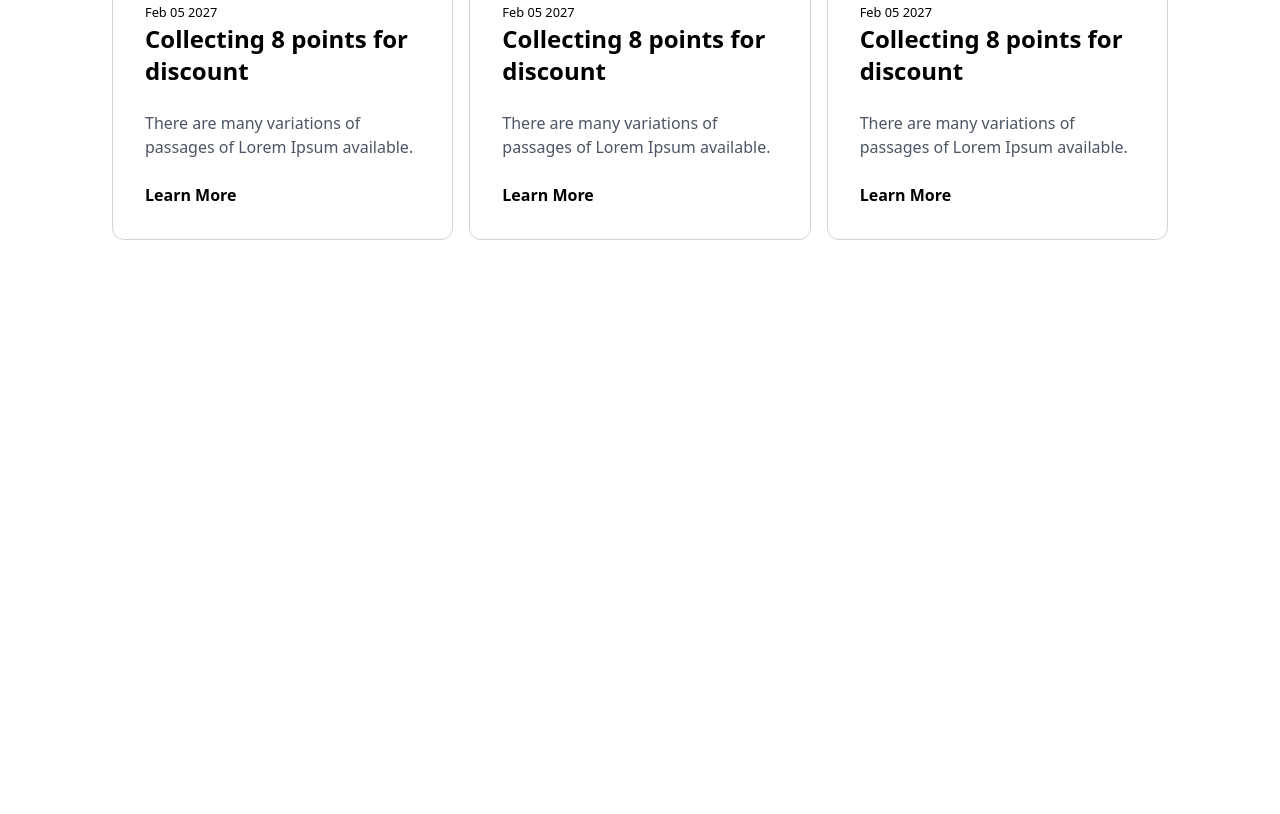
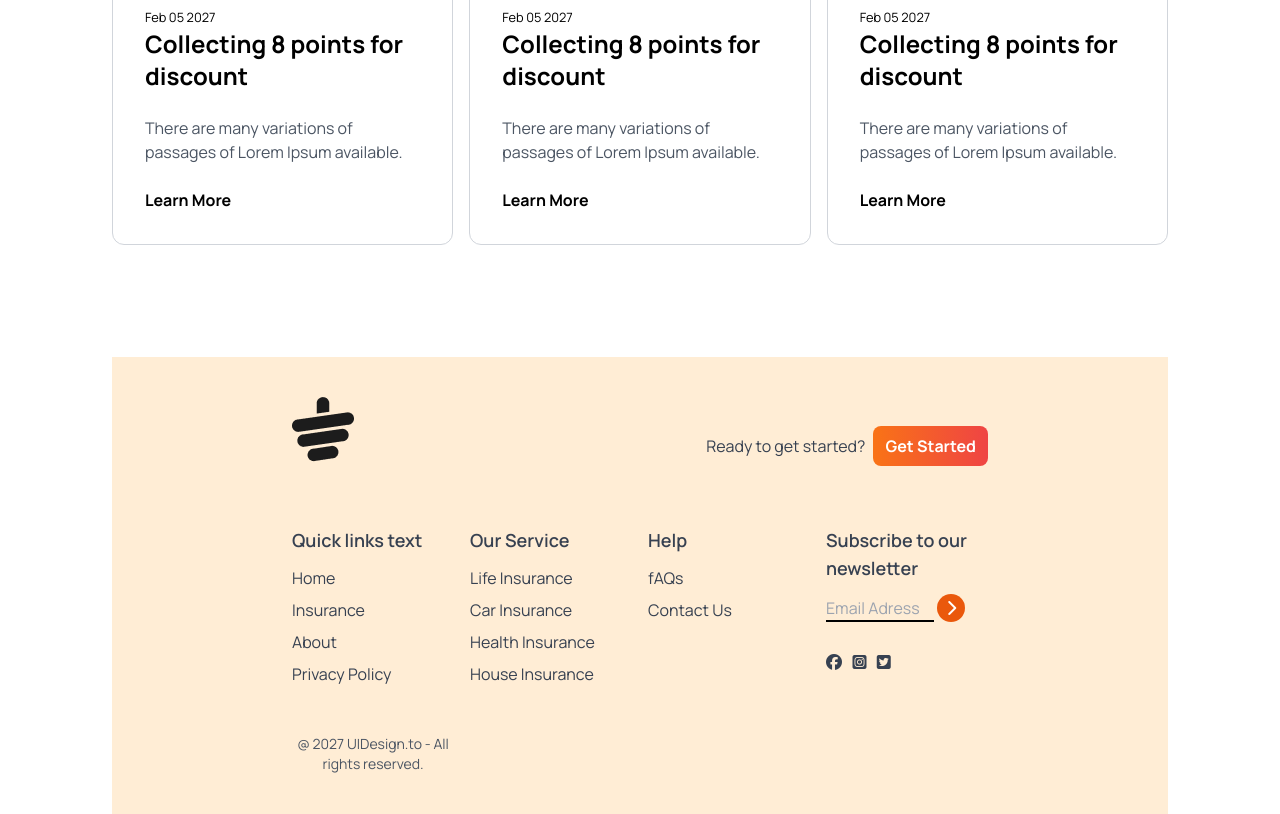
Before and after one commit to rezaulHassan/tea-house-with-tailwind, a plain HTML site: page index.html in a window 1280 px wide. Shown: the part 2737-3551 px from the top of the page. Before the commit the page ends 3089 px from the top, so only its background shows below. Drawn offline with nearby package versions, Linux system fonts and the light colour scheme.

Commit message:
project completed

```diff
--- a/index.html
+++ b/index.html
@@ -17,6 +17,9 @@
             extend: {
               colors: {
                 clifford: '#da373d',
+              },
+              fontFamily: {
+                manrope: ['Manrope', 'sans-serif'],
               }
             }
           }
@@ -24,7 +27,7 @@
       </script>
     <title>Tea House</title>
 </head>
-<body>
+<body class="font-manrope">
   <!-- main content -->
     <main class="max-w-screen-xl mx-auto px-16 lg:px-28">
       <!-- header section -->
@@ -275,6 +278,118 @@ tea time at The <br> Tea House
              </div>
               </div>
            </section>
+
+           <!-- footer section -->
+            <footer class="bg-orange-100  text-gray-700 py-10 px-4 md:px-16">
+            <div class="w-9/12 mx-auto">
+                 <!-- Logo -->
+                  <div class="flex justify-between mb-8">
+               <img class="mb-8" src="./images/cup.png" alt="">
+               <div class="flex items-center gap-2">
+            <h4>
+              Ready to get started?
+            </h4>
+            <button class="bg-gradient-to-r from-orange-500 to-red-500 px-3 py-2 rounded-lg text-white
+            font-bold">Get Started</button>
+               </div>
+                  </div>
+                  <!-- Links -->
+              <div class="grid grid-cols-1 md:grid-cols-2 lg:grid-cols-4 gap-4">
+              <!-- first column -->
+            <div>
+              <h3 class="font-semibold text-lg mb-3">
+                Quick links text
+              </h3>
+              <ul class="space-y-2">
+                <li>
+                 <a class="hover:text-orange-600" href="#">Home</a>
+                </li>
+                <li>
+                  <a class="hover:text-orange-600" href="#">Insurance</a>
+                 </li>
+                 <li>
+                  <a class="hover:text-orange-600" href="#">About</a>
+                 </li>
+                 <li>
+                  <a class="hover:text-orange-600" href="#">Privacy Policy</a>
+                 </li>
+              </ul>
+            </div>
+
+            <!-- Second column -->
+            <div>
+              <h3 class="font-semibold text-lg mb-3">
+                Our Service
+              </h3>
+              <ul class="space-y-2">
+                <li>
+                 <a class="hover:text-orange-600" href="#">Life Insurance</a>
+                </li>
+                <li>
+                  <a class="hover:text-orange-600" href="#">Car Insurance</a>
+                 </li>
+                 <li>
+                  <a class="hover:text-orange-600" href="#">Health Insurance</a>
+                 </li>
+                 <li>
+                  <a class="hover:text-orange-600" href="#">House Insurance</a>
+                 </li>
+              </ul>
+            </div>
+
+            <!-- Third Column -->
+            <div>
+              <h3 class="font-semibold text-lg mb-3">
+              Help
+              </h3>
+              <ul class="space-y-2">
+                <li>
+                 <a class="hover:text-orange-600" href="#">fAQs</a>
+                </li>
+                <li>
+                  <a class="hover:text-orange-600" href="#">Contact Us</a>
+                 </li>
+
+              </ul>
+            </div>
+
+            <!-- Fourth Column -->
+             <div>
+              <h3 class="font-semibold text-lg mb-3">
+                Subscribe to our newsletter
+              </h3>
+              <div class="flex flex-col space-y-2">
+               <div>
+                <input type="text" placeholder="Email Adress"
+                class="bg-transparent border-b-2 border-black w-4/6 ">
+                <i class="fa-solid fa-chevron-right w-7 h-7 bg-orange-600
+                inline-flex rounded-full text-white justify-center items-center"></i>
+
+                <div class="flex justify-between w-2/5 mb-2 mt-8">
+               <i class="fa-brands fa-facebook">
+                </i>
+                <i class="fa-brands fa-square-instagram">
+                </i>
+                <i class="fa-brands fa-square-twitter">
+                </i>
+
+                </div>
+               </div>
+              </div>
+             </div>
+
+             <div class="text-center pt-4 mt-4">
+              <p class="text-sm text-gray-600">
+                @ 2027 UIDesign.to - All rights reserved.
+              </p>
+
+             </div>
+              </div>
+
+            </div>
+
+
+            </footer>
     </main>
 </body>
 </html>
```
